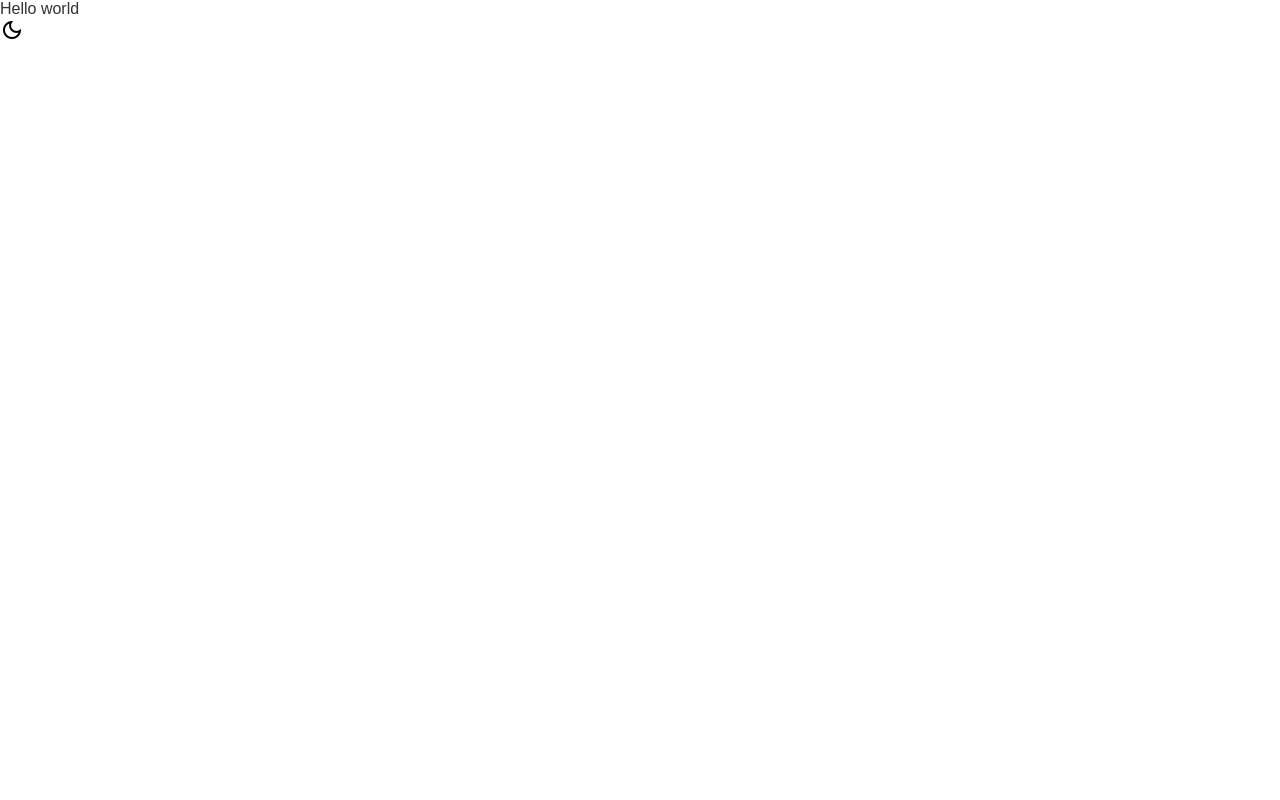
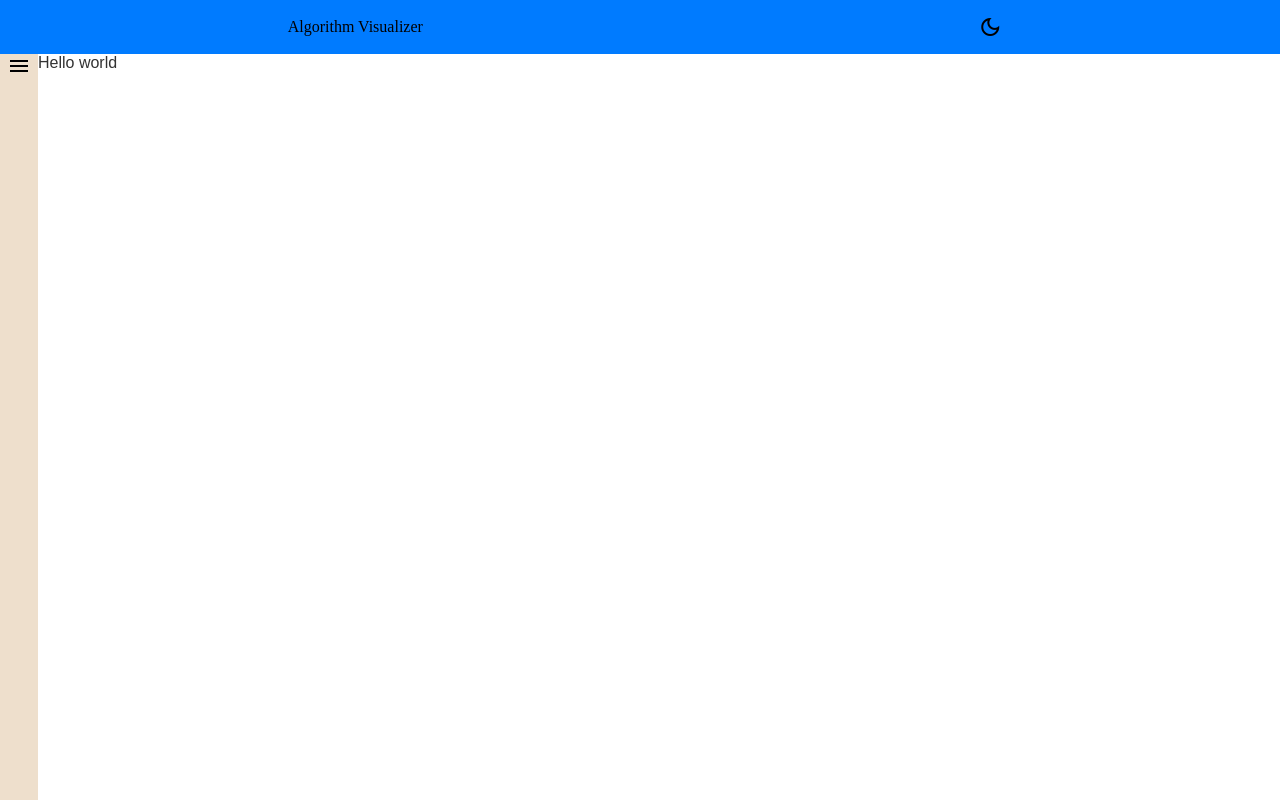
Before and after one commit to DanzHD/AlgorithmVisualizer, a React (Vite) app in the folder Algorithm Visualizer/: page / in a window 1280 px wide. Built offline with nearby package versions, Linux system fonts and the light colour scheme.

Commit message:
Created the initial page layout

```diff
--- a/Algorithm Visualizer/src/App.tsx
+++ b/Algorithm Visualizer/src/App.tsx
@@ -1,25 +1,22 @@
 import "./Styles/_index.scss"
 import Text from "./Components/Text/Text.tsx";
-import {useThemeContext} from "./Context/ThemeContext/useThemeContext.tsx";
-import {themes} from "./Context/ThemeContext/themesEnum.tsx";
 import "./Styles/App.scss"
+import SideBar from "./Components/SideBar/SideBar.tsx";
+import TopBar from "./Components/TopBar/TopBar.tsx";
 
 
 function App() {
-    const {theme, handleToggleTheme} = useThemeContext();
 
     return (
         <>
-            <Text>Hello world</Text>
-            {
-                theme === themes.light ?
-                    <span onClick={handleToggleTheme} className="material-symbols-outlined light">
-                        dark_mode
-                    </span> :
-                    <span onClick={handleToggleTheme} className="material-symbols-outlined dark">
-                        light_mode
-                    </span>
-            }
+
+            <TopBar />
+
+            <div className="main-content-section">
+                <SideBar />
+
+                <Text>Hello world</Text>
+            </div>
         </>
     )
 
--- /dev/null
+++ b/Algorithm Visualizer/src/Components/SideBar/SideBar.tsx
@@ -0,0 +1,33 @@
+import "./_sidebar.scss"
+import cx from 'classnames';
+import {useState} from "react";
+
+export default function SideBar() {
+    const [expanded, setExpanded] = useState(false);
+
+    const computedSideBarContainerClasses = cx('side-bar-container', {
+        'side-bar-container--expanded': expanded
+    });
+
+    const computedMenuClasses = cx(
+        'material-symbols-outlined',
+        'menu',
+        {
+            'menu--expanded': expanded
+        }
+    )
+
+
+    return (
+        <>
+            <div className={computedSideBarContainerClasses}>
+
+                <div className="side-bar">
+                    <div onClick={() => setExpanded(expanded => !expanded)} className={computedMenuClasses}>
+                        menu
+                    </div>
+                </div>
+            </div>
+        </>
+    )
+}
--- /dev/null
+++ b/Algorithm Visualizer/src/Components/SideBar/_sidebar.scss
@@ -0,0 +1,45 @@
+@import "../../Styles/themes";
+
+.side-bar-container {
+    width: 38px;
+    height: 100%;
+
+    display: block;
+    position: relative;
+    left: 0;
+    box-sizing: border-box;
+
+    &--expanded {
+        width: 300px;
+    }
+}
+
+.menu--expanded {
+    margin-right: auto;
+}
+
+
+@include themify($themes) {
+
+    .side-bar {
+        padding-left: 4px;
+        padding-right: 4px;
+        background-color: themed("secondary");
+        display: flex;
+        height: 100%;
+        width: 100%;
+        left: 0;
+        justify-content: center;
+        box-sizing: border-box;
+    }
+}
+
+
+
+body {
+    box-sizing: border-box;
+}
+
+.material-symbols-outlined.menu {
+    cursor: pointer;
+}
--- /dev/null
+++ b/Algorithm Visualizer/src/Components/TopBar/TopBar.tsx
@@ -0,0 +1,26 @@
+import "./_topbar.scss"
+import {themes} from "../../Context/ThemeContext/themesEnum.tsx";
+import {useThemeContext} from "../../Context/ThemeContext/useThemeContext.tsx";
+
+export default function TopBar() {
+    const {theme, handleToggleTheme} = useThemeContext();
+
+
+    return (
+        <div className="top-bar">
+            <div className="logo">
+                Algorithm Visualizer
+            </div>
+            {
+                theme === themes.light ?
+                    <span onClick={handleToggleTheme} className="material-symbols-outlined light">
+                            dark_mode
+                        </span> :
+                    <span onClick={handleToggleTheme} className="material-symbols-outlined dark">
+                            light_mode
+                        </span>
+            }
+        </div>
+    )
+
+}
--- /dev/null
+++ b/Algorithm Visualizer/src/Components/TopBar/_topbar.scss
@@ -0,0 +1,20 @@
+@import "../../Styles/themes";
+
+@include themify($themes) {
+
+    .top-bar {
+        width: 100vw;
+        max-height: 60px;
+        min-width: 20px;
+        padding-top: 15px;
+        padding-bottom: 15px;
+        padding-left: 10px;
+        background-color: themed("primary");
+        box-sizing: border-box;
+        display: flex;
+        justify-content: space-around;
+        align-items: center;
+
+
+    }
+}
--- a/Algorithm Visualizer/src/Styles/App.scss
+++ b/Algorithm Visualizer/src/Styles/App.scss
@@ -6,3 +6,8 @@
 .material-symbols-outlined.light {
     cursor: pointer;
 }
+
+.main-content-section {
+    display: flex;
+    height: 100%;
+}
--- a/Algorithm Visualizer/src/Styles/_index.scss
+++ b/Algorithm Visualizer/src/Styles/_index.scss
@@ -8,6 +8,11 @@ body, #root {
     height: 100vh;
 }
 
+#root {
+    display: flex;
+    flex-direction: column;
+}
+
 @include themify($themes) {
     body, #root {
         background-color: themed("background");
--- a/Algorithm Visualizer/src/Styles/_themes.scss
+++ b/Algorithm Visualizer/src/Styles/_themes.scss
@@ -1,14 +1,14 @@
 $themes: (
         light: (
                 primary: #007bff,
-                secondary: #ff6f61,
+                secondary: #eedfcc,
                 background: #ffffff,
                 accent: #00cc66,
                 text: #333333,
         ),
         dark: (
                 primary: #4682b4,
-                secondary: #ff6f61,
+                secondary: #899499,
                 background: #222222,
                 accent: #00cc66,
                 text: #ffffff
```
